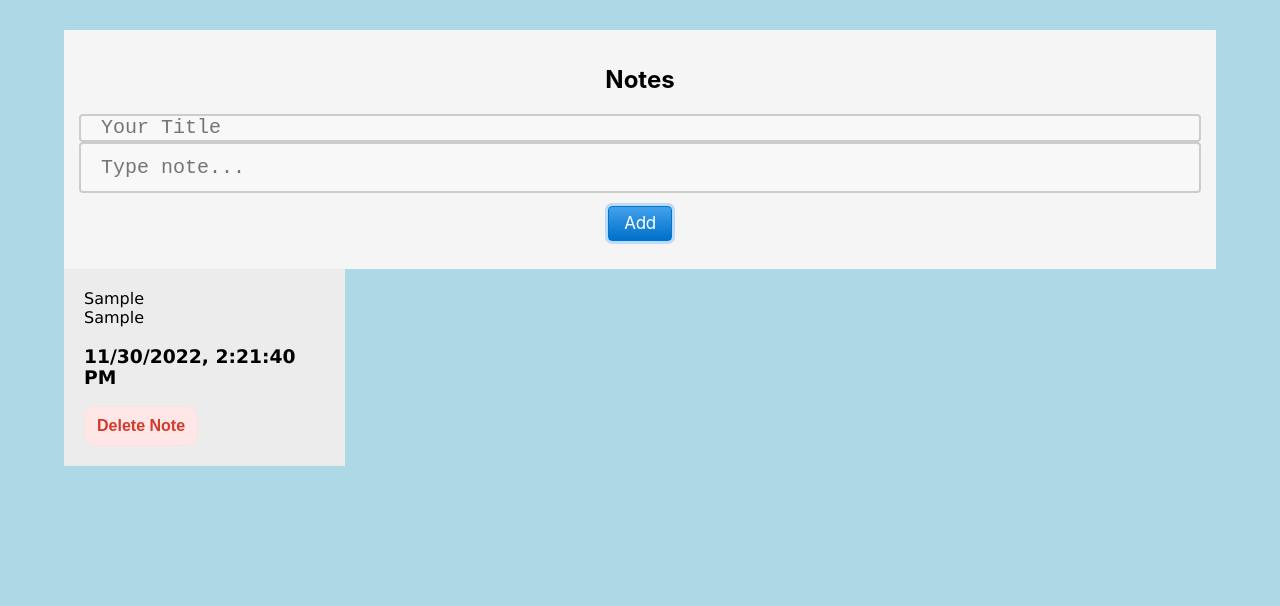
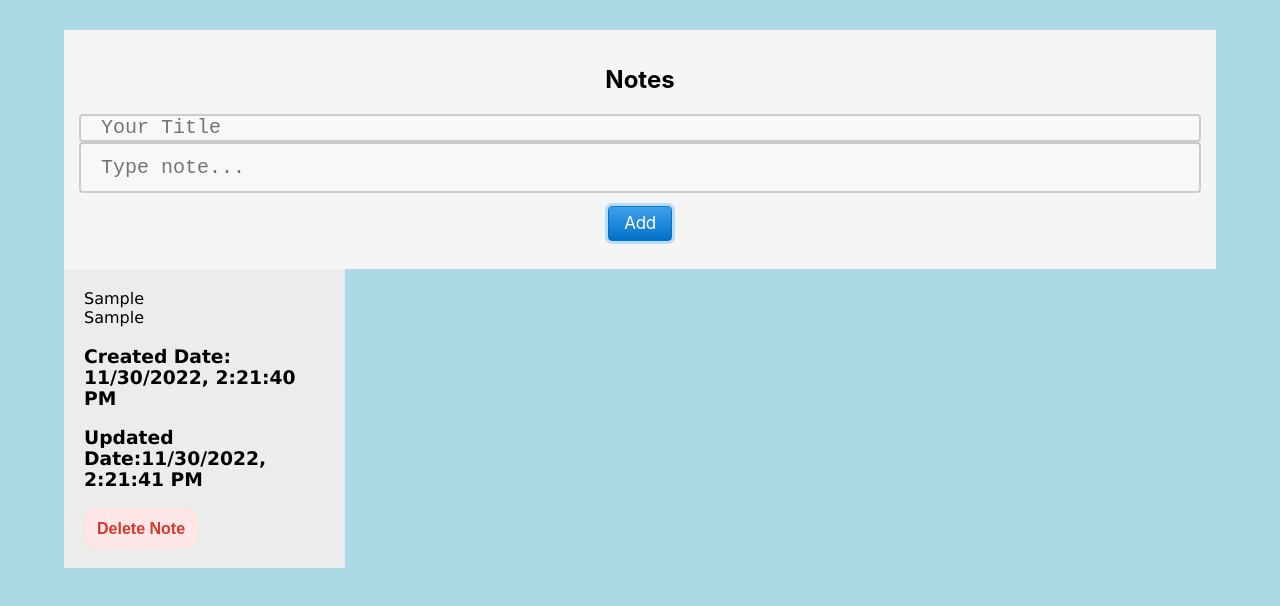
Before and after one commit to svulakh77/react-notes-app, a React (Create React App) app: page / in a window 1280 px wide. Both pictures are taken after typing "Sample", "Sample" into the empty fields and a click on the button "Add". Shown: the top 606 px of the page. Built offline with nearby package versions, Linux system fonts and the light colour scheme.

Commit message:
finished m5  working on css

```diff
--- a/src/App.css
+++ b/src/App.css
@@ -219,3 +219,12 @@ body{
   -webkit-user-select: none;
   touch-action: manipulation;
 }
+.modalFooter{
+  border-radius: 15px 15px 15px 15px;
+  background-color: #fefefe;
+  margin: auto;
+  padding: 20px;
+  border: 1px solid #888;
+  width: 250px;
+  height: 20px;
+}
--- a/src/App.js
+++ b/src/App.js
@@ -14,11 +14,12 @@ function App() {
     const deletedNote = notes.filter((note) => note.id !== noteId);
     setNotes(deletedNote);
   };
-  const editNote = (noteId, newNoteTitle, newNoteText) => {
+  const editNote = (noteId, newNoteTitle, newNoteText, date, newDate) => {
     const editedNote = notes.map((note) => {
       if (note.id === noteId) {
-        return { ...note, title: newNoteTitle, text: newNoteText, date:date};
+        return { ...note, title: newNoteTitle, text: newNoteText, date:date, updatedDate:newDate};
       }
+      return note
     });
     console.log(editedNote)
     setNotes(editedNote);
@@ -27,7 +28,7 @@ function App() {
   return (
     <div className="noteContainer">
       <Form addNote={addNote} editNote={editNote}/>
-      <NotesList notes={notes} deleteNote={deleteNote} editNote={editNote} />
+      <NotesList notes={notes} deleteNote={deleteNote} editNote={editNote} key={notes.id} />
     </div>
   );
 }
--- a/src/components/Form.js
+++ b/src/components/Form.js
@@ -23,6 +23,7 @@ function Form({ addNote, editNote }) {
       title: title,
       text: text,
       date: noteDate.toLocaleString(),
+      updatedDate:null,
       id: nanoid(),
       editNote: { editNote },
     };
--- a/src/components/Note.js
+++ b/src/components/Note.js
@@ -6,6 +6,7 @@ import Modal from "react-bootstrap/Modal";
 import ModalBody from "react-bootstrap/ModalBody";
 import ModalFooter from "react-bootstrap/ModalFooter";
 import { nanoid } from "nanoid";
+import { useEffect } from "react";
 
 const Note = ({ note, deleteNote, editNote }) => {
   function handleDeleteNote() {
@@ -25,6 +26,20 @@ const Note = ({ note, deleteNote, editNote }) => {
   };
   const [modalBody, setModalBody] = useState(note.text);
   const [modalTitle, setModalTitle] = useState(note.title);
+  const[modalDate,setModalDate] = useState(note.date);
+  const createdDate = (note.date);
+
+  useEffect(()=>{
+    const updateDate = new Date()
+    setModalDate(updateDate.toLocaleString())
+  },[modalTitle,modalBody])
+  const submitEditNote = (e) => {
+    e.stopPropagation();
+    handleClose();
+    editNote(note.id,modalTitle, modalBody, createdDate, modalDate);
+  };
+
+
   return (
     <div className="noteArea" onClick={handleShow}>
       <Modal
@@ -34,6 +49,7 @@ const Note = ({ note, deleteNote, editNote }) => {
         className="modal"
         onHide={onModalSubmit}
       >
+        <div className="modalShape">
         <ModalBody className="modalContent">
           <div className="inputContainer">
             <form className="inputContainerForm">
@@ -44,42 +60,38 @@ const Note = ({ note, deleteNote, editNote }) => {
                 value={modalTitle}
                 type="text"
                 className="modalTitle"
-                placeholder="yourNewTitle"
+                placeholder="your New Title"
               ></input>
             </form>
             <textarea
               required
               onChange={(e) => {
                 setModalBody(e.target.value);
-            }}
-                value = { modalBody }
-                type="text"
-                className = "modalText"
-                placeholder = "Type Note..."
-
+              }}
+              value={modalBody}
+              type="text"
+              className="modalText"
+              placeholder="Type Note..."
             ></textarea>
           </div>
         </ModalBody>
-        <ModalFooter>
+        <ModalFooter className="modalFooter">
           <Button variant="secondary" onClick={onModalSubmit} className="close">
             Close
           </Button>
-          <Button
-            onClick={(e) => {
-              e.preventDefault();
-              editNote(note.id, note.title, note.text);
-            }}
-          >
+          <Button variant="primary" onClick={submitEditNote}>
             Edit
           </Button>
         </ModalFooter>
+        </div>
       </Modal>
 
       <div className="noteInfo">
         <div className="noteData">{note.title}</div>
         <div className="noteData req">{note.text}</div>
-        <h3 className="noteData">{note.date.toString()}</h3>
-        <button className="deleteButton" onClick={handleDeleteNote}>
+        <h3 className="noteData">Created Date: {note.date}</h3>
+       <h3 className="updatedDate">Updated Date:{modalDate}</h3>
+         <button className="deleteButton" onClick={handleDeleteNote}>
           Delete Note
         </button>
       </div>
```
